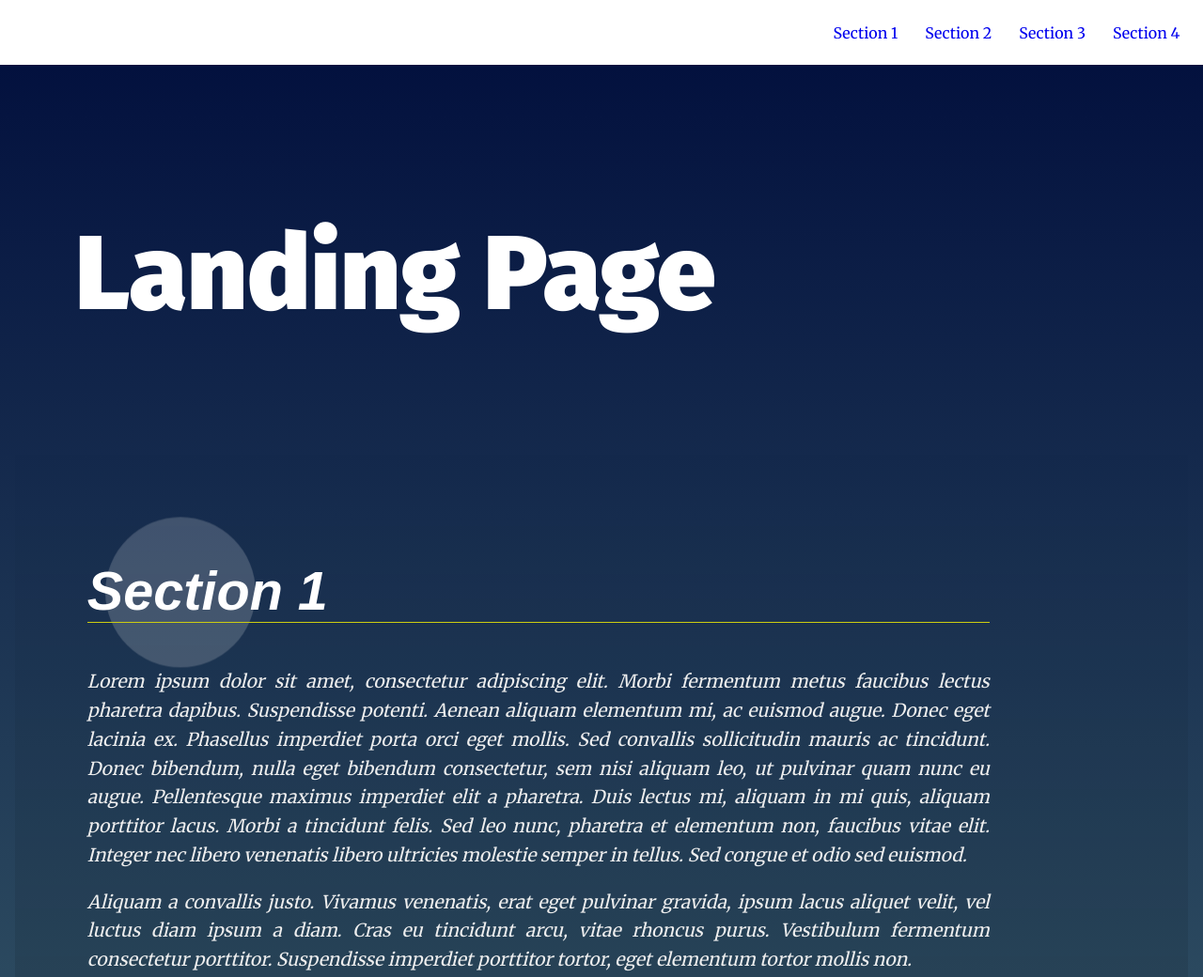
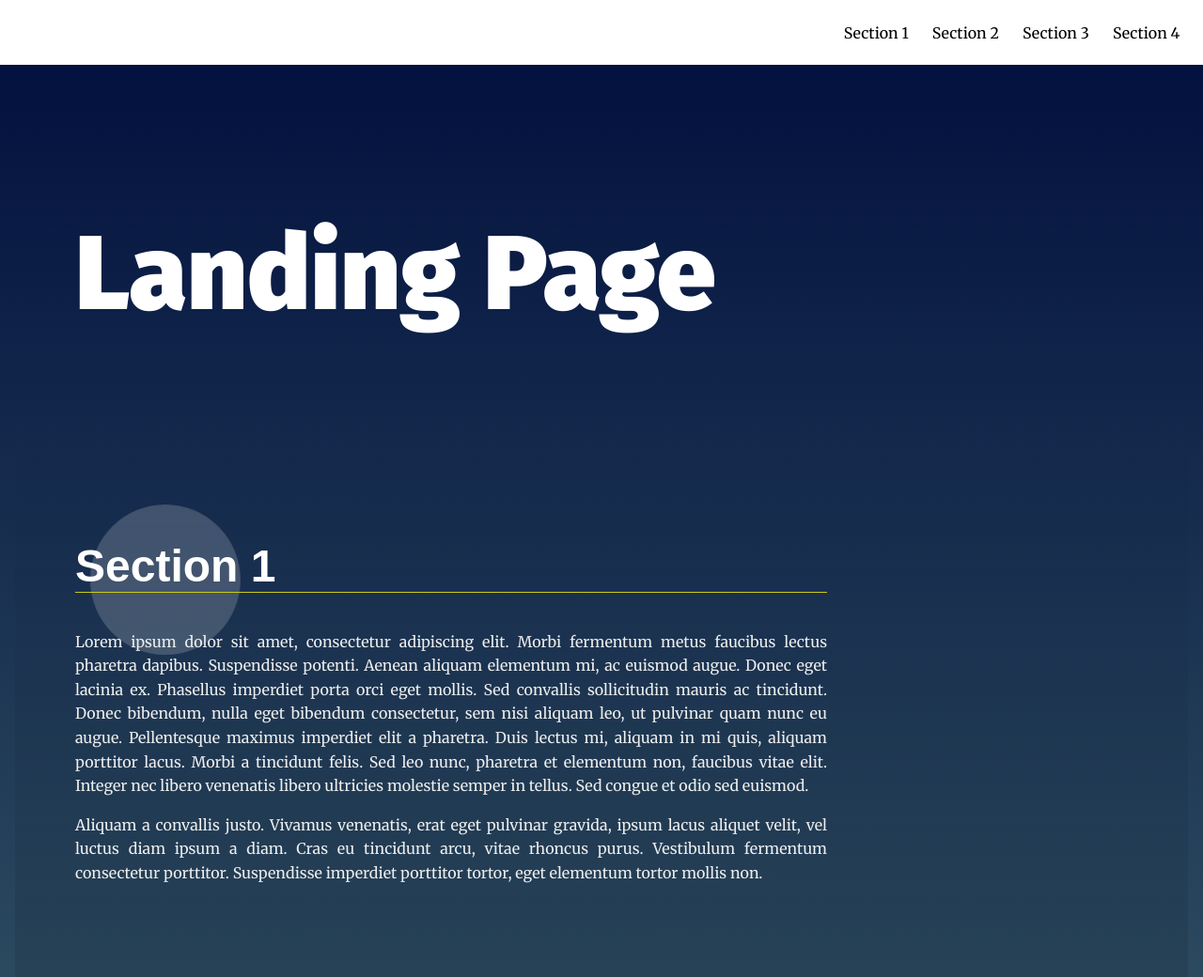
Before and after one commit to OmarElewa21/landing_page, a plain HTML site: page index.html in a window 1280 px wide. Shown: the top 1040 px of the page at 94% size. Drawn offline with Linux system fonts and the light colour scheme.

Commit message:
Modifications added

```diff
--- a/css/styles.css
+++ b/css/styles.css
@@ -84,22 +84,27 @@ section {
 }
 
 .current_nav_link {
-    background-color: black;
+    background-color: lightblue;
 }
-.current_nav_anchor {
-    color: white;
-}
+
 
 .active_section {
     font-weight: 900;
     background-color: red;
 }
 
+.navbar__list{
+    position: fixed;
+}
+
 .navbar_link {
+    color: black;
     text-decoration: none;
 }
 .navbar_link:hover {
     font-weight: 800;
+    cursor: pointer;
+    color: darkblue;
 }
 
 .navbar__menu .menu__link {
--- a/index.html
+++ b/index.html
@@ -65,6 +65,7 @@
     <p>&copy Udacity</p>
   </footer>
 
+  <script type="text/javascript" src="js/app.js?v1"></script>
 </body>
-<script type="text/javascript" src="js/app.js"></script>
+
 </html>
--- a/js/app.js
+++ b/js/app.js
@@ -1,22 +1,11 @@
 /**
- *
- * Manipulating the DOM exercise.
- * Exercise programmatically builds navigation,
- * scrolls to anchors from navigation,
- * and highlights section in viewport upon scrolling.
- *
- * Dependencies: None
- *
- * JS Version: ES2015/ES6
- *
- * JS Standard: ESlint
- *
+ * Global Variables
  */
 
-/**
- * Define Global Variables
- *
-*/
+const sections = [].slice.call(document.getElementsByTagName('section'));                  // Array of sections
+const navBar = document.getElementById("navbar__list");                                    // Ul object
+const sectionHeaders = [].slice.call(document.getElementsByClassName('section_header'));   // Section sectionHeaders
+
 
 
 /**
@@ -24,20 +13,44 @@
  * Start Helper Functions
  *
 */
-function style_active_link(element){
-    // Style the active link to make distinguished
+
+/**
+ * Style the active navigation link
+ *
+ * @param {*} element
+ *
+ */
+function styleActiveLink(element){
+    // Adding essential class names to each span nav
     Object.entries(document.getElementsByClassName("navbar_link")).map(item => {
         item[1].className = "navbar_link";
         item[1].parentElement.className = "navbar_item";
     });
 
-    element.className = "navbar_link current_nav_anchor";
-    element.parentElement.className = "navbar_item current_nav_link";
+    element.className = "navbar_link current_nav_anchor";   // Adding current_nav_anchor class name to active span nav
+    element.parentElement.className = "navbar_item current_nav_link";   // Adding current_nav_link class name to active nav li
 }
 
 
+/**
+ * Navigate to the Target Section
+ *
+ * @param {*} element
+ */
+function navToSection(element){
+    elementIndex = [].slice.call(navBar.children).indexOf(element.parentElement);   // get nav element index
+    sections[elementIndex].scrollIntoView();        // scroll to secion with the same index
+}
+
+
+/**
+ * Check if element is inside viewport
+ *
+ * @param {*} element
+ * @returns Boolean
+ */
 function isInViewport(element) {
-  const rect = element.getBoundingClientRect();
+    const rect = element.getBoundingClientRect();   // Get element boundaries
     return (
         rect.top >= 0 &&
         rect.left >= 0 &&
@@ -47,6 +60,7 @@ function isInViewport(element) {
 }
 
 
+
 /**
  * End Helper Functions
  * Begin Main Functions
@@ -54,99 +68,36 @@ function isInViewport(element) {
 */
 
 // build the nav
+for(let [index, section] of sections.entries()){
+    // Append a nabar bar anchor to each section element
+    let newNavLink = document.createElement("li");
+    newNavLink.classList.add("navbar_item");
+    newNavLink.innerHTML = `<span class="navbar_link">Section ${index+1}</span>`;
+    navBar.appendChild(newNavLink);
 
+    // Add EventListeners to each nav anchor
+    newNavLink.firstChild.addEventListener('click', ($this)=> {
+        styleActiveLink($this.target);  // Style the anchor when active
+        navToSection($this.target);     // Nav to targeted section when clicking the anchor
+    })
+}
 
-// Add class 'active' to section when near top of viewport
-
-
-// Scroll to anchor ID using scrollTO event
-
-
+// Styling Active Section
+document.addEventListener('scroll', ()=> {
+    for(let [index, section] of sections.entries()){
+        if(isInViewport(sectionHeaders[index])){
+            // Style only the active section
+            sectionHeaders.forEach(element => {
+                element.parentElement.style.fontStyle = "normal";     // All containers set font Style to normal
+                element.parentElement.style.fontSize  = "medium";     // All containers set font Size to medium
+            });
+            sectionHeaders[index].parentElement.style.fontStyle  = "italic";      // Set font Style of the View Port Container to italic
+            sectionHeaders[index].parentElement.style.fontSize   = "larger";      // Set font Size of the View Port Container to larger
+        }
+    }
+});
 /**
  * End Main Functions
  * Begin Events
  *
 */
-
-// Build menu
-document.getElementById("navbar__list").innerHTML =
-        `<li class="navbar_item">
-        <a href="#section1" class="navbar_link" onclick="style_active_link(this)">Section 1</a>
-        </li>
-        <li class="navbar_item">
-        <a href="#section2" class="navbar_link" onclick="style_active_link(this)">Section 2</a>
-        </li>
-        <li class="navbar_item">
-        <a href="#section3" class="navbar_link" onclick="style_active_link(this)">Section 3</a>
-        </li>
-        <li class="navbar_item">
-        <a href="#section4" class="navbar_link" onclick="style_active_link(this)">Section 4</a>
-        </li>
-        `;
-
-
-
-// Set sections as active
-const section1 = document.getElementsByClassName('section_header')[0];
-const section2 = document.getElementsByClassName('section_header')[1];
-const section3 = document.getElementsByClassName('section_header')[2];
-const section4 = document.getElementsByClassName('section_header')[3];
-
-document.addEventListener('scroll', function () {
-  if(isInViewport(section1)){
-    let doc = document.getElementsByClassName('landing__container')[0];
-    doc.style.fontStyle   = "italic";
-    doc.style.fontSize   = "larger";
-
-    document.getElementsByClassName('landing__container')[1].style.fontStyle = "normal";
-    document.getElementsByClassName('landing__container')[1].style.fontSize = "medium";
-
-    document.getElementsByClassName('landing__container')[2].style.fontStyle = "normal";
-    document.getElementsByClassName('landing__container')[2].style.fontSize = "medium";
-
-    document.getElementsByClassName('landing__container')[3].style.fontStyle = "normal";
-    document.getElementsByClassName('landing__container')[3].style.fontSize = "medium";
-  }
-  else if(isInViewport(section2)){
-    let doc = document.getElementsByClassName('landing__container')[1];
-    doc.style.fontStyle   = "italic";
-    doc.style.fontSize   = "larger";
-
-    document.getElementsByClassName('landing__container')[0].style.fontStyle = "normal";
-    document.getElementsByClassName('landing__container')[0].style.fontSize = "medium";
-
-    document.getElementsByClassName('landing__container')[2].style.fontStyle = "normal";
-    document.getElementsByClassName('landing__container')[2].style.fontSize = "medium";
-
-    document.getElementsByClassName('landing__container')[3].style.fontStyle = "normal";
-    document.getElementsByClassName('landing__container')[3].style.fontSize = "medium";
-  }
-  else if(isInViewport(section3)){
-    let doc = document.getElementsByClassName('landing__container')[2];
-    doc.style.fontStyle   = "italic";
-    doc.style.fontSize   = "larger";
-
-    document.getElementsByClassName('landing__container')[0].style.fontStyle = "normal";
-    document.getElementsByClassName('landing__container')[0].style.fontSize = "medium";
-
-    document.getElementsByClassName('landing__container')[1].style.fontStyle = "normal";
-    document.getElementsByClassName('landing__container')[1].style.fontSize = "medium";
-
-    document.getElementsByClassName('landing__container')[3].style.fontStyle = "normal";
-    document.getElementsByClassName('landing__container')[3].style.fontSize = "medium";
-  }
-  else if(isInViewport(section4)){
-    let doc = document.getElementsByClassName('landing__container')[3];
-    doc.style.fontStyle   = "italic";
-    doc.style.fontSize   = "larger";
-
-    document.getElementsByClassName('landing__container')[0].style.fontStyle = "normal";
-    document.getElementsByClassName('landing__container')[0].style.fontSize = "medium";
-
-    document.getElementsByClassName('landing__container')[1].style.fontStyle = "normal";
-    document.getElementsByClassName('landing__container')[1].style.fontSize = "medium";
-
-    document.getElementsByClassName('landing__container')[2].style.fontStyle = "normal";
-    document.getElementsByClassName('landing__container')[2].style.fontSize = "medium";
-  }
-});
```
Lines whose indentation alone changed are shown as unchanged.
